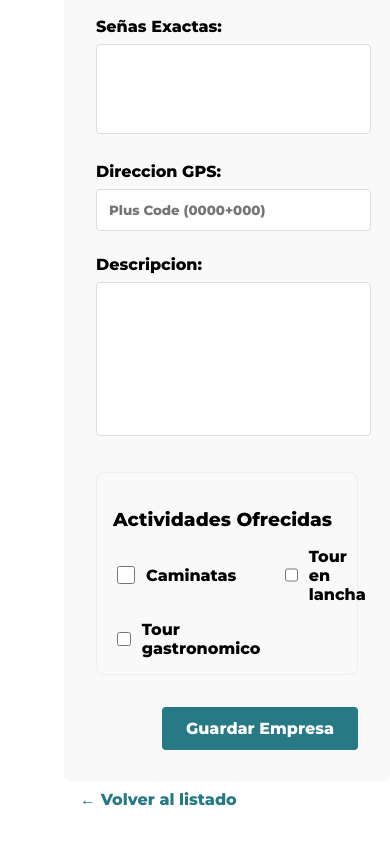
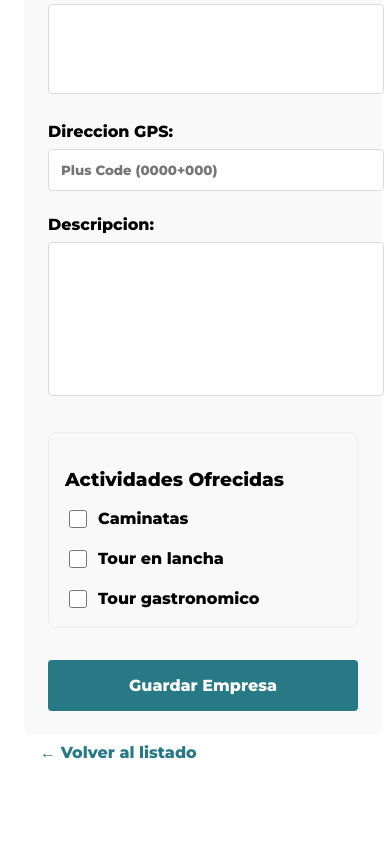
Before and after one commit to diegop19/Proyecto2_BD, a React (Create React App) app in the folder client/: page /admin/companies/edit/1 in a window 390 px wide. Shown: the part 1042-1886 px from the top of the page. After the commit the page ends 1844 px from the top, so only its background shows below. Built offline with nearby package versions, Linux system fonts and the light colour scheme.

Commit message:
Detalles menores y finalizacion del cascaron inicial de frontend

```diff
--- a/client/src/components/Header.js
+++ b/client/src/components/Header.js
@@ -13,9 +13,11 @@ const Header = () => {
           <ul className="nav-list">
             {isAdmin ? (
               <>
+                <li className='nav-item'>
                   <Link to="/admin" className="logo-link">
                     <h1>CocoNet</h1>
                   </Link>
+                </li>
                 <li className="nav-item">
                   <Link to="/admin/establishments" className="nav-link">
                     Establecimientos
@@ -34,10 +36,11 @@ const Header = () => {
               </>
             ) : (
               <>
+                <li className='nav-item'>
                   <Link to="/" className="logo-link">
                     <h1>CocoNet</h1>
                   </Link>
-
+                </li>
                 <li className="nav-item">
                   <Link to="/lodging" className="nav-link">
                     Hospedajes
--- a/client/src/pages/admin/AdminHome.js
+++ b/client/src/pages/admin/AdminHome.js
@@ -13,7 +13,7 @@ const AdminHome = () => {
         backgroundImage={adminHero}
         buttons={[
           {
-            label: "Gestionar Habitaciones",
+            label: "Gestionar Establecimientos",
             onClick: () => navigate('/admin/establishments')
           },
           {
--- a/client/src/pages/admin/companies/AdminCompaniesForm.js
+++ b/client/src/pages/admin/companies/AdminCompaniesForm.js
@@ -3,7 +3,7 @@ import { useNavigate, useParams } from 'react-router-dom';
 const AdminCompaniesForm = () => {
   const navigate = useNavigate();
   const params = useParams();
-  const { mode } = params;
+  const { mode, id } = params;
 
   const isEditMode = mode === 'edit';
 
--- a/client/src/pages/admin/establishments/AdminEstablishments.js
+++ b/client/src/pages/admin/establishments/AdminEstablishments.js
@@ -23,7 +23,7 @@ const AdminEstablishments = () => {
           + Añadir Habitacion
         </Link>
       </div>
-      <Link
+        <Link
           to="/admin/establishments/register"
           className="text-link"
         >
--- a/client/src/pages/admin/establishments/AdminEstablishmentsForm.js
+++ b/client/src/pages/admin/establishments/AdminEstablishmentsForm.js
@@ -3,7 +3,7 @@ import { useNavigate, useParams } from 'react-router-dom';
 const AdminEstablishmentsForm = () => {
   const navigate = useNavigate();
   const params = useParams();
-  const { mode } = params;
+  const { mode, id } = params;
 
   const isEditMode = mode === 'edit';
 
--- a/client/src/pages/admin/establishments/rooms/types/AdminRoomsTypesForm.js
+++ b/client/src/pages/admin/establishments/rooms/types/AdminRoomsTypesForm.js
@@ -3,7 +3,7 @@ import { useNavigate, useParams } from 'react-router-dom';
 const AdminRoomsTypesForm = () => {
   const navigate = useNavigate();
   const params = useParams();
-  const { mode } = params;
+  const { mode, id } = params;
 
   const isEditMode = mode === 'edit';
 
--- a/client/src/styles/App.css
+++ b/client/src/styles/App.css
@@ -1,5 +1,11 @@
+/* ====================== */
+/*       FUENTES         */
+/* ====================== */
 @import url('https://fonts.googleapis.com/css2?family=Montserrat:wght@800&display=swap');
 
+/* ====================== */
+/*     ESTILOS BASE      */
+/* ====================== */
 body {
   margin: 0;
   padding: 0;
@@ -23,7 +29,9 @@ body {
   width: 100%;
 }
 
-/* Estilos para Admin */
+/* ====================== */
+/*    ESTRUCTURA ADMIN   */
+/* ====================== */
 .container {
   max-width: 1200px;
   margin: 0 auto;
@@ -37,7 +45,19 @@ body {
   margin-bottom: 2rem;
 }
 
-  /* Estilo para el botón de texto */
+.list {
+  background: #f9f9f9;
+  padding: 1.5rem;
+  border-radius: 8px;
+  min-height: 300px;
+  margin-bottom: 50px;
+}
+
+/* ====================== */
+/*     ELEMENTOS UI      */
+/* ====================== */
+
+/* Botones de texto */
 .text-link {
   background: none;
   border: none;
@@ -53,15 +73,25 @@ body {
   text-decoration: underline;
 }
 
-  .list {
-    background: #f9f9f9;
-    padding: 1.5rem;
-    border-radius: 8px;
-    min-height: 300px;
-    margin-bottom: 50px;
+/* Botones de acción */
+.submit-btn {
+  background-color: #267985;
+  color: white;
+  border: none;
+  padding: 0.75rem 1.5rem;
+  border-radius: 4px;
+  cursor: pointer;
+  font-family: 'Montserrat', sans-serif;
+  font-size: 1rem;
 }
 
-  /* Estilos para el formulario de registro */
+.submit-btn:hover {
+  background-color: #1a5a6a;
+}
+
+/* ====================== */
+/*      FORMULARIOS      */
+/* ====================== */
 .register-container {
   max-width: 800px;
   margin: 0 auto;
@@ -101,21 +131,9 @@ body {
   margin-top: 2rem;
 }
 
-  .submit-btn {
-    background-color: #267985;
-    color: white;
-    border: none;
-    padding: 0.75rem 1.5rem;
-    border-radius: 4px;
-    cursor: pointer;
-    font-family: 'Montserrat', sans-serif;
-    font-size: 1rem;
-  }
-
-  .submit-btn:hover {
-    background-color: #1a5a6a;
-  }
-
+/* ====================== */
+/*   OPCIONES CHECKBOX   */
+/* ====================== */
 .options-section {
   margin: 2rem 0;
   padding: 1rem;
@@ -147,28 +165,52 @@ body {
   cursor: pointer;
 }
 
-  /* Responsive */
+/* ====================== */
+/*       RESPONSIVE       */
+/* ====================== */
+@media (max-width: 768px) {
+  /* Estructura general */
+  .container,
+  .register-container {
+    padding: 1rem;
+  }
 
-  @media (max-width: 768px) {
-    .admin-rooms-header,
-    .room-register-header {
+  /* Cabeceras */
+  .header {
     flex-direction: column;
     align-items: flex-start;
     gap: 1rem;
   }
 
-    .admin-rooms-container,
-    .room-register-container {
-      padding: 1rem;
+  /* Formularios */
+  .form {
+    padding: 1.5rem;
   }
 
-    .room-form {
-      padding: 1.5rem;
+  .form-group input,
+  .form-group textarea,
+  .form-group select {
+    width: 100%;
+  }
+
+  /* Checkboxes */
+  .options-checkbox-group {
+    grid-template-columns: 1fr;
+  }
+
+  /* Botones */
+  .form-actions {
+    justify-content: center;
   }
 }
 
-  @media (max-width: 768px) {
-    .options-checkbox-group {
-      grid-template-columns: 1fr 1fr;
+@media (max-width: 480px) {
+  .main-content {
+    padding: 1rem 0.5rem;
+  }
+
+  .submit-btn {
+    width: 100%;
+    padding: 1rem;
   }
 }
```
Lines whose indentation alone changed are shown as unchanged.
